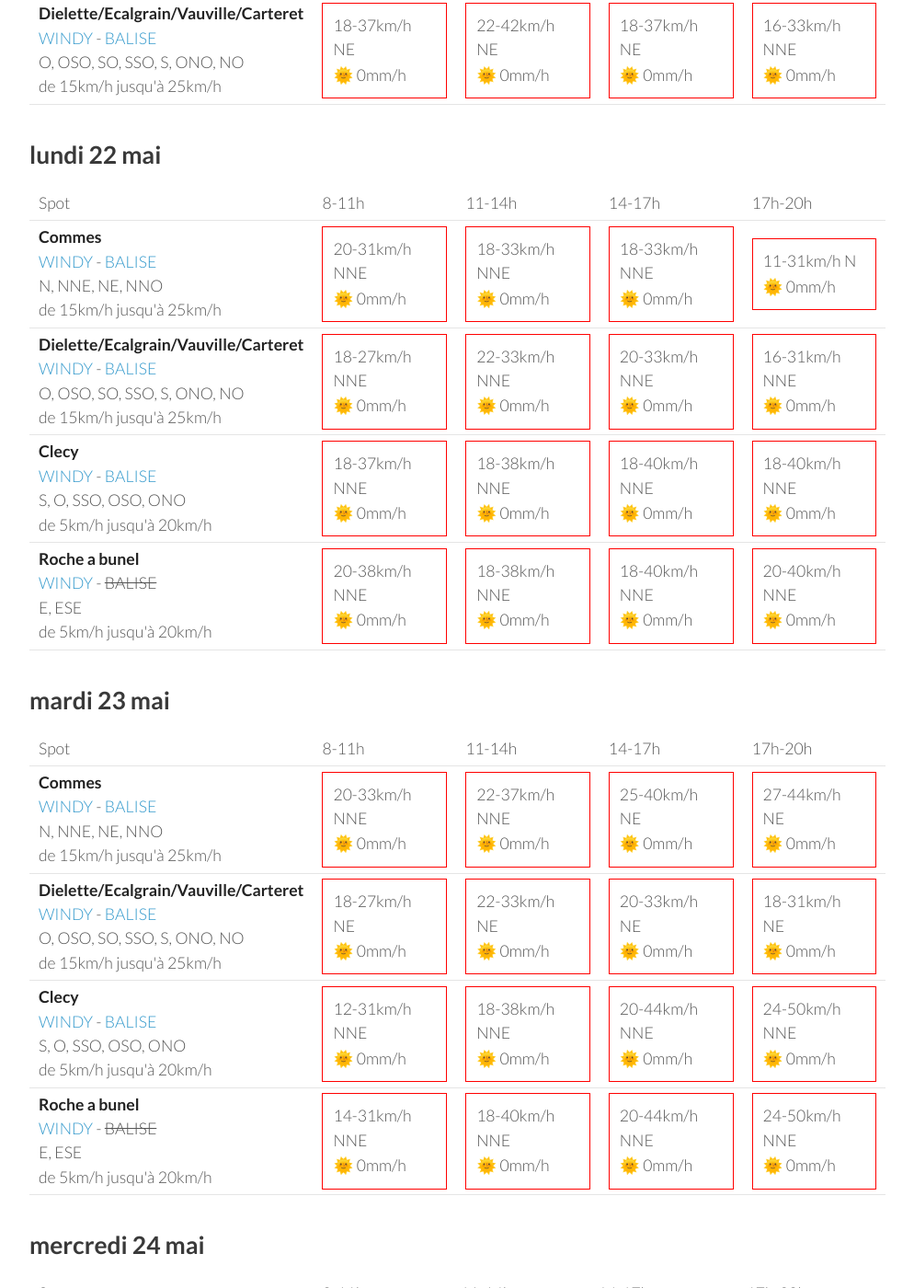
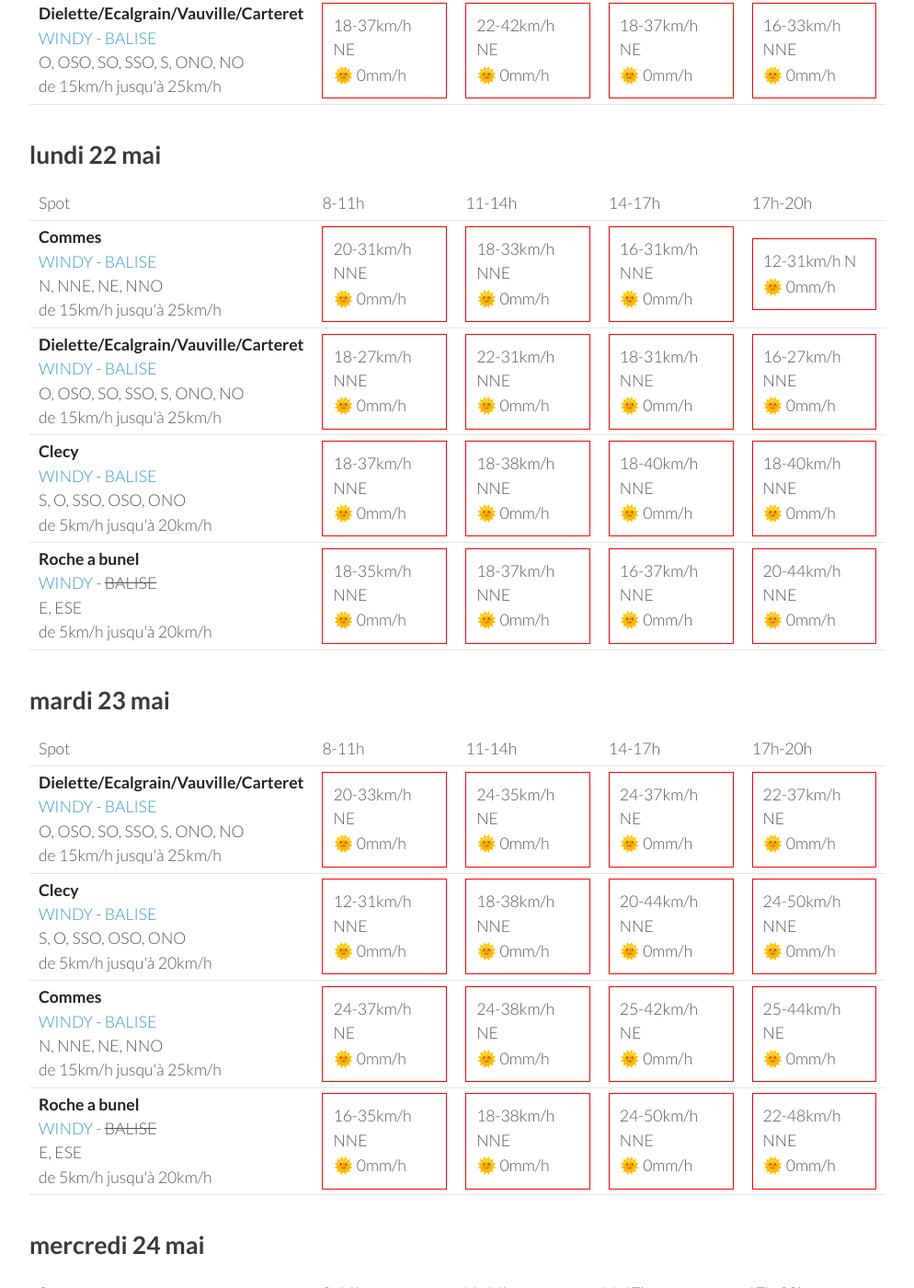
Before and after one commit to parapente-dans-le-nord/parapente-dans-le-nord.github.io, a Jekyll site: the page built from normandie.markdown, in a window 1280 px wide and 1400 px high, scrolled down 1312 px. Shown: the whole window at 92% size, without its empty margins (26-1020 px from the left). Built offline with Jekyll 4.4.1, drawn with Linux system fonts in a browser that asks for light colours; some of the changed text lies outside the part shown.

Commit message:
update index.markdown

```diff
--- a/normandie.markdown
+++ b/normandie.markdown
@@ -134,8 +134,8 @@ page mise à jour le samedi 20 mai 13:46
 
             <td><div class="not-flyable"><p>20-31km/h NNE</p><p>🌞 0mm/h</p></div></td>
             <td><div class="not-flyable"><p>18-33km/h NNE</p><p>🌞 0mm/h</p></div></td>
-            <td><div class="not-flyable"><p>18-33km/h NNE</p><p>🌞 0mm/h</p></div></td>
-            <td><div class="not-flyable"><p>11-31km/h N</p><p>🌞 0mm/h</p></div></td>
+            <td><div class="not-flyable"><p>16-31km/h NNE</p><p>🌞 0mm/h</p></div></td>
+            <td><div class="not-flyable"><p>12-31km/h N</p><p>🌞 0mm/h</p></div></td>
 
 
     </tr>
@@ -143,9 +143,9 @@ page mise à jour le samedi 20 mai 13:46
         <td><strong>Dielette/Ecalgrain/Vauville/Carteret</strong><br><a href="https://windy.com/49.650/-1.856?49.243,-1.856,8">WINDY</a> - <span class=""><a href="http://www.balisemeteo.com/balise.php?idBalise=81">BALISE</a> </span><br> <span class="vent-favorable">O, OSO, SO, SSO, S, ONO, NO</span><br><span class="force-vent">de 15km/h jusqu'à 25km/h</span> </td>
 
             <td><div class="not-flyable"><p>18-27km/h NNE</p><p>🌞 0mm/h</p></div></td>
-            <td><div class="not-flyable"><p>22-33km/h NNE</p><p>🌞 0mm/h</p></div></td>
-            <td><div class="not-flyable"><p>20-33km/h NNE</p><p>🌞 0mm/h</p></div></td>
-            <td><div class="not-flyable"><p>16-31km/h NNE</p><p>🌞 0mm/h</p></div></td>
+            <td><div class="not-flyable"><p>22-31km/h NNE</p><p>🌞 0mm/h</p></div></td>
+            <td><div class="not-flyable"><p>18-31km/h NNE</p><p>🌞 0mm/h</p></div></td>
+            <td><div class="not-flyable"><p>16-27km/h NNE</p><p>🌞 0mm/h</p></div></td>
 
 
     </tr>
@@ -162,10 +162,10 @@ page mise à jour le samedi 20 mai 13:46
 <tr>
         <td><strong>Roche a bunel</strong><br><a href="https://windy.com/48.993/-0.499?48.580,-0.499,8">WINDY</a> - <span class="no-balise"> BALISE </span><br> <span class="vent-favorable">E, ESE</span><br><span class="force-vent">de 5km/h jusqu'à 20km/h</span> </td>
 
-            <td><div class="not-flyable"><p>20-38km/h NNE</p><p>🌞 0mm/h</p></div></td>
-            <td><div class="not-flyable"><p>18-38km/h NNE</p><p>🌞 0mm/h</p></div></td>
-            <td><div class="not-flyable"><p>18-40km/h NNE</p><p>🌞 0mm/h</p></div></td>
-            <td><div class="not-flyable"><p>20-40km/h NNE</p><p>🌞 0mm/h</p></div></td>
+            <td><div class="not-flyable"><p>18-35km/h NNE</p><p>🌞 0mm/h</p></div></td>
+            <td><div class="not-flyable"><p>18-37km/h NNE</p><p>🌞 0mm/h</p></div></td>
+            <td><div class="not-flyable"><p>16-37km/h NNE</p><p>🌞 0mm/h</p></div></td>
+            <td><div class="not-flyable"><p>20-44km/h NNE</p><p>🌞 0mm/h</p></div></td>
 
 
     </tr>
@@ -186,22 +186,12 @@ page mise à jour le samedi 20 mai 13:46
       <td>17h-20h</td>
     </tr>
 <tr>
-        <td><strong>Commes</strong><br><a href="https://windy.com/49.346/-0.726?48.936,-0.726,8">WINDY</a> - <span class=""><a href="http://www.balisemeteo.com/balise.php?idBalise=158">BALISE</a> </span><br> <span class="vent-favorable">N, NNE, NE, NNO</span><br><span class="force-vent">de 15km/h jusqu'à 25km/h</span> </td>
-
-            <td><div class="not-flyable"><p>20-33km/h NNE</p><p>🌞 0mm/h</p></div></td>
-            <td><div class="not-flyable"><p>22-37km/h NNE</p><p>🌞 0mm/h</p></div></td>
-            <td><div class="not-flyable"><p>25-40km/h NE</p><p>🌞 0mm/h</p></div></td>
-            <td><div class="not-flyable"><p>27-44km/h NE</p><p>🌞 0mm/h</p></div></td>
-
-
-    </tr>
-<tr>
         <td><strong>Dielette/Ecalgrain/Vauville/Carteret</strong><br><a href="https://windy.com/49.650/-1.856?49.243,-1.856,8">WINDY</a> - <span class=""><a href="http://www.balisemeteo.com/balise.php?idBalise=81">BALISE</a> </span><br> <span class="vent-favorable">O, OSO, SO, SSO, S, ONO, NO</span><br><span class="force-vent">de 15km/h jusqu'à 25km/h</span> </td>
 
-            <td><div class="not-flyable"><p>18-27km/h NE</p><p>🌞 0mm/h</p></div></td>
-            <td><div class="not-flyable"><p>22-33km/h NE</p><p>🌞 0mm/h</p></div></td>
             <td><div class="not-flyable"><p>20-33km/h NE</p><p>🌞 0mm/h</p></div></td>
-            <td><div class="not-flyable"><p>18-31km/h NE</p><p>🌞 0mm/h</p></div></td>
+            <td><div class="not-flyable"><p>24-35km/h NE</p><p>🌞 0mm/h</p></div></td>
+            <td><div class="not-flyable"><p>24-37km/h NE</p><p>🌞 0mm/h</p></div></td>
+            <td><div class="not-flyable"><p>22-37km/h NE</p><p>🌞 0mm/h</p></div></td>
 
 
     </tr>
@@ -216,12 +206,22 @@ page mise à jour le samedi 20 mai 13:46
 
     </tr>
 <tr>
+        <td><strong>Commes</strong><br><a href="https://windy.com/49.346/-0.726?48.936,-0.726,8">WINDY</a> - <span class=""><a href="http://www.balisemeteo.com/balise.php?idBalise=158">BALISE</a> </span><br> <span class="vent-favorable">N, NNE, NE, NNO</span><br><span class="force-vent">de 15km/h jusqu'à 25km/h</span> </td>
+
+            <td><div class="not-flyable"><p>24-37km/h NE</p><p>🌞 0mm/h</p></div></td>
+            <td><div class="not-flyable"><p>24-38km/h NE</p><p>🌞 0mm/h</p></div></td>
+            <td><div class="not-flyable"><p>25-42km/h NE</p><p>🌞 0mm/h</p></div></td>
+            <td><div class="not-flyable"><p>25-44km/h NE</p><p>🌞 0mm/h</p></div></td>
+
+
+    </tr>
+<tr>
         <td><strong>Roche a bunel</strong><br><a href="https://windy.com/48.993/-0.499?48.580,-0.499,8">WINDY</a> - <span class="no-balise"> BALISE </span><br> <span class="vent-favorable">E, ESE</span><br><span class="force-vent">de 5km/h jusqu'à 20km/h</span> </td>
 
-            <td><div class="not-flyable"><p>14-31km/h NNE</p><p>🌞 0mm/h</p></div></td>
-            <td><div class="not-flyable"><p>18-40km/h NNE</p><p>🌞 0mm/h</p></div></td>
-            <td><div class="not-flyable"><p>20-44km/h NNE</p><p>🌞 0mm/h</p></div></td>
+            <td><div class="not-flyable"><p>16-35km/h NNE</p><p>🌞 0mm/h</p></div></td>
+            <td><div class="not-flyable"><p>18-38km/h NNE</p><p>🌞 0mm/h</p></div></td>
             <td><div class="not-flyable"><p>24-50km/h NNE</p><p>🌞 0mm/h</p></div></td>
+            <td><div class="not-flyable"><p>22-48km/h NNE</p><p>🌞 0mm/h</p></div></td>
 
 
     </tr>
```
Also changed, not shown: other parts of normandie.markdown (+1 -1 lines).
